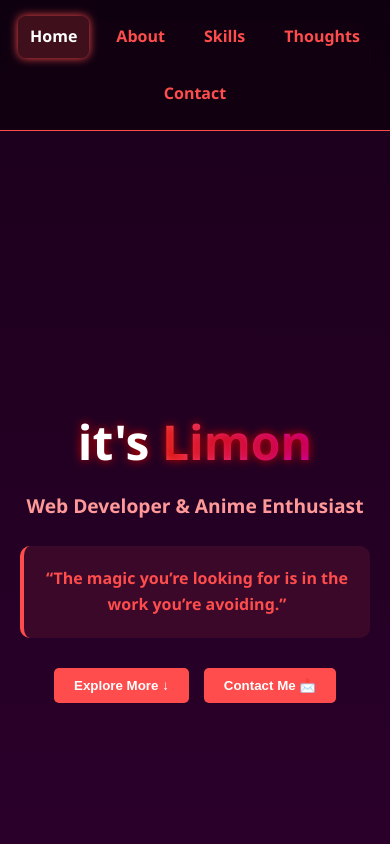
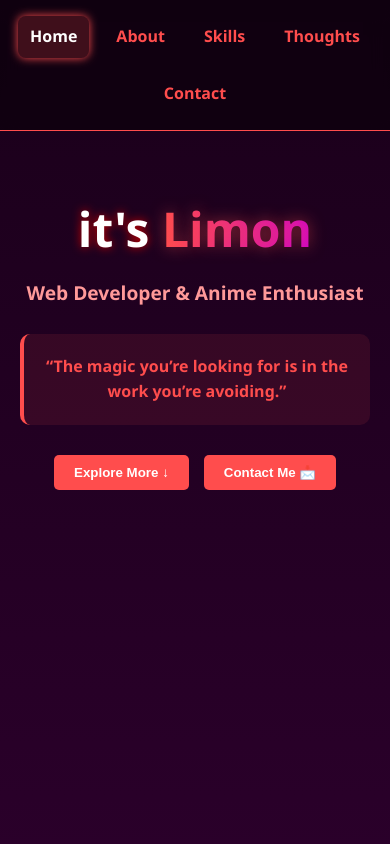
Before and after one commit to MDLIMONALI100/LIMON, a plain HTML site: page index.html in a window 390 px wide. Shown: the top 844 px of the page. Drawn offline with Linux system fonts and the light colour scheme.

Commit message:
Update index.html

```diff
--- a/index.html
+++ b/index.html
@@ -44,6 +44,12 @@
       border-bottom: 1px solid #ff4d4d;
     }
 
+    @media (max-width: 768px) {
+      nav {
+        position: static;
+      }
+    }
+
     nav a {
       padding: 8px 12px;
       color: #ff4d4d;
@@ -87,21 +93,23 @@
       display: flex;
       flex-direction: column;
       align-items: center;
-      justify-content: center;
+      justify-content: flex-start;
       text-align: center;
-      padding: 20px;
+      padding: 40px 20px 20px;
     }
 
     .hero h1 {
       font-size: 3rem;
       color: #fff;
       text-shadow: 0 0 10px #cc0000;
+      margin-top: 20px;
     }
 
     .hero span {
       background: linear-gradient(to right, #ff4d4d, #cc00cc);
       -webkit-background-clip: text;
       -webkit-text-fill-color: transparent;
+      text-shadow: 0 0 15px rgba(255, 77, 77, 0.5);
     }
 
     .subtitle {
```
